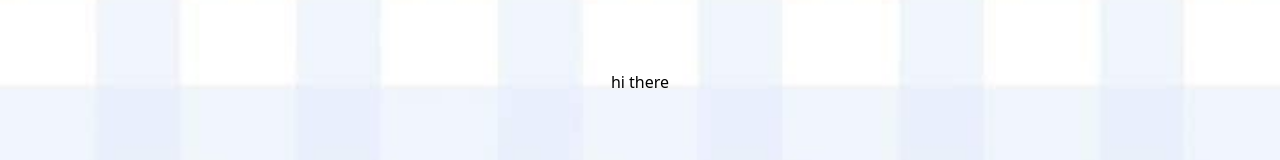
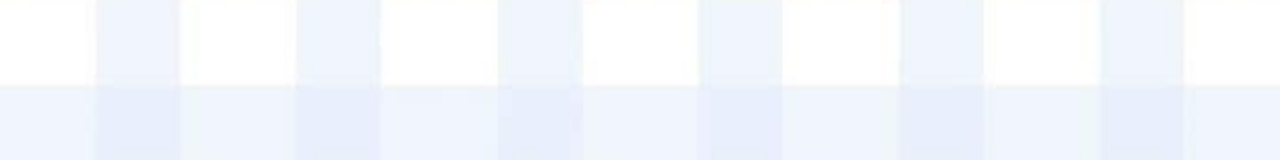
Before and after one commit to femnixx/anniversary, a React (Vite) app: page / in a window 1280 px wide. Shown: the part 1118-1278 px from the top of the page. Built offline with nearby package versions, Linux system fonts and the light colour scheme.

Commit message:
gsap added

```diff
--- a/package.json
+++ b/package.json
@@ -10,7 +10,9 @@
     "preview": "vite preview"
   },
   "dependencies": {
+    "@gsap/react": "^2.1.2",
     "@tailwindcss/vite": "^4.1.13",
+    "gsap": "^3.13.0",
     "react": "^19.1.1",
     "react-dom": "^19.1.1",
     "tailwindcss": "^4.1.13"
--- a/src/App.tsx
+++ b/src/App.tsx
@@ -1,4 +1,8 @@
+import { useGSAP } from "@gsap/react";
+import { gsap } from "gsap";
 import './App.css';
+
+gsap.registerPlugin(useGSAP);
 
 function App() {
   return (
@@ -9,7 +13,7 @@ function App() {
     {/* content */}
     <div className="w-screen h-screen bg-[url('./assets/bluebackground.jpg')] bg-cover bg-center">
       <div className='w-full h-full flex flex-col justify-center items-center'>
-          <p>hi there</p>
+          <p></p>
       </div>
     </div>
 
```
Also changed, not shown: 1 other file (tests, documents, lock files or other folders).
